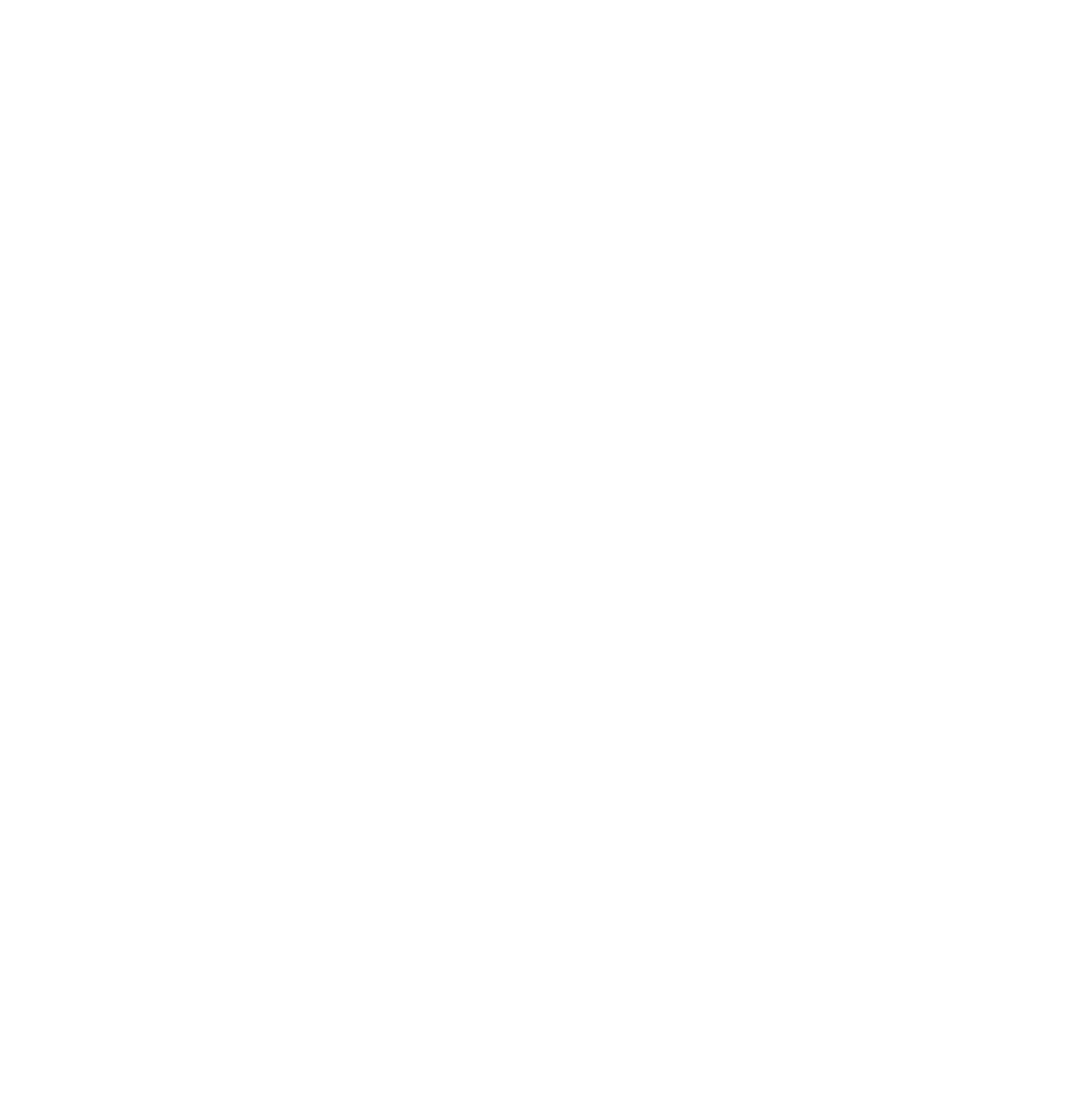
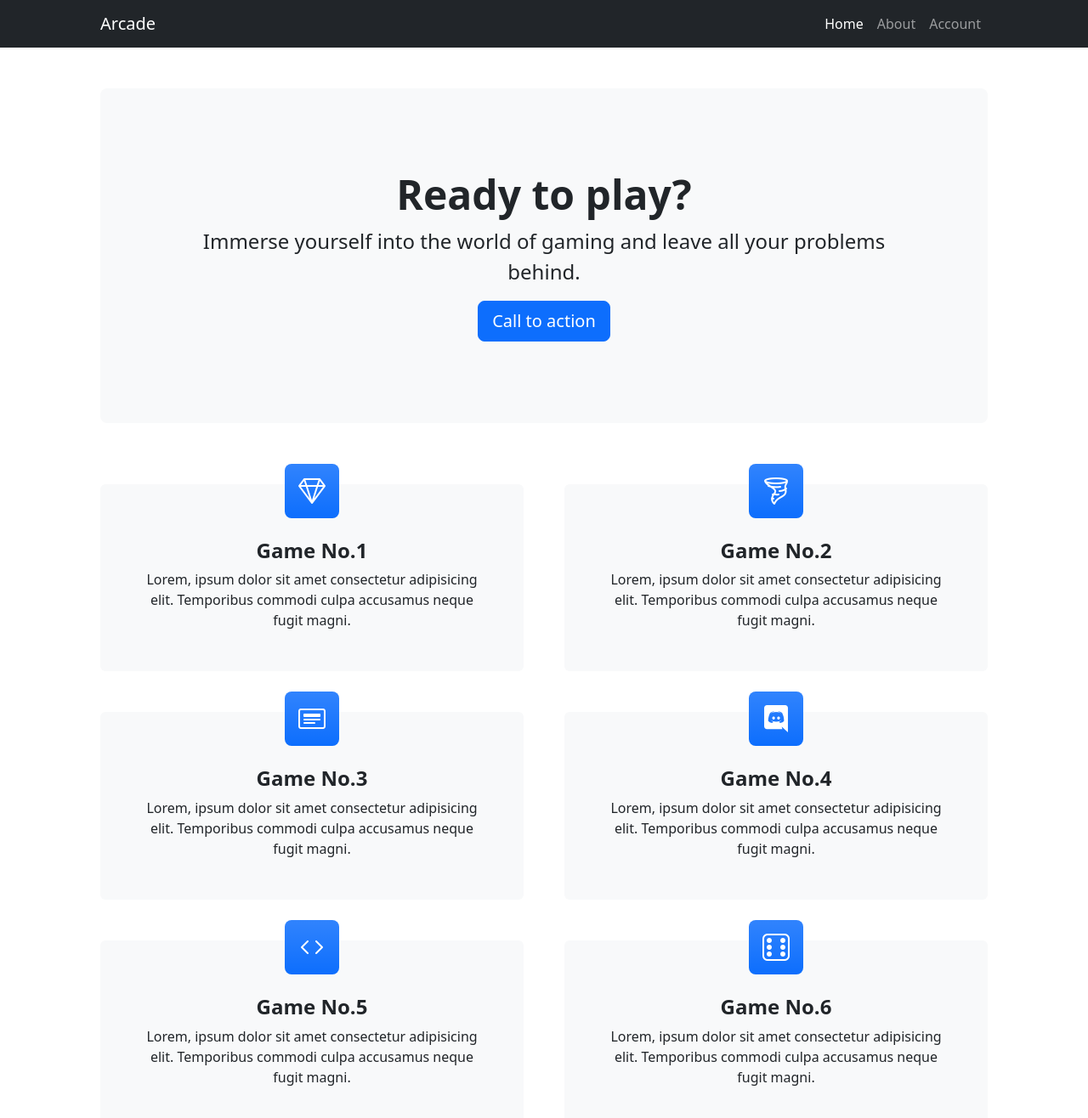
Before and after one commit to MarcosLaporte/LaboIV_TP_Laporte, an Angular app: page /home in a window 1280 px wide. Before the commit this address led to /. Shown: the top 1316 px of the page at 85% size. Before the commit the page ends 800 px from the top, so only its background shows below. Built offline with nearby package versions, Linux system fonts and the light colour scheme.

Commit message:
Update routing

```diff
--- a/src/app/app-routing.module.ts
+++ b/src/app/app-routing.module.ts
@@ -6,10 +6,10 @@
 import { AboutComponent } from './components/about/about.component';
 
 const routes: Routes = [
-	{ path: 'login-component', component: LoginComponent },
-	{ path: 'signup-component', component: SignupComponent },
 	{ path: '', component: HomeComponent },
-	{ path: 'home-component', component: HomeComponent },
+	{ path: 'home', component: HomeComponent },
+	{ path: 'login', component: LoginComponent },
+	{ path: 'signup', component: SignupComponent },
 	{ path: 'about', component: AboutComponent },
 ];
 
--- a/src/app/components/home/home.component.html
+++ b/src/app/components/home/home.component.html
@@ -13,15 +13,15 @@
 	<!-- Responsive navbar-->
 	<nav class="navbar navbar-expand-lg navbar-dark bg-dark">
 		<div class="container px-lg-5">
-			<a class="navbar-brand" href="#!">Arcade</a>
+			<a class="navbar-brand" routerLink="/home">Arcade</a>
 			<button class="navbar-toggler" type="button" data-bs-toggle="collapse"
 				data-bs-target="#navbarSupportedContent" aria-controls="navbarSupportedContent" aria-expanded="false"
 				aria-label="Toggle navigation"><span class="navbar-toggler-icon"></span></button>
 			<div class="collapse navbar-collapse" id="navbarSupportedContent">
 				<ul class="navbar-nav ms-auto mb-2 mb-lg-0">
-					<li class="nav-item"><a class="nav-link active" aria-current="page" routerLink="/home-component">Home</a></li>
-					<li class="nav-item"><a class="nav-link" routerLink="/about-component">About</a></li>
-					<li class="nav-item"><a class="nav-link" routerLink="/login-component">Account</a></li>
+					<li class="nav-item"><a class="nav-link active" aria-current="page" routerLink="/home">Home</a></li>
+					<li class="nav-item"><a class="nav-link" routerLink="/about">About</a></li>
+					<li class="nav-item"><a class="nav-link" routerLink="/login">Account</a></li>
 				</ul>
 			</div>
 		</div>
@@ -48,8 +48,9 @@
 					<div class="col-lg-6 col-xxl-4 mb-5">
 						<div class="card bg-light border-0 h-100">
 							<div class="card-body text-center p-4 p-lg-5 pt-0 pt-lg-0">
-								<div class="feature bg-primary bg-gradient text-white rounded-3 mb-4 mt-n4"><i
-										class="bi bi-collection"></i></div>
+								<div class="feature bg-primary bg-gradient text-white rounded-3 mb-4 mt-n4">
+									<i class="bi bi-gem"></i>
+								</div>
 								<h2 class="fs-4 fw-bold">Game No.1</h2>
 								<p class="mb-0">Lorem, ipsum dolor sit amet consectetur adipisicing elit. Temporibus
 									commodi culpa accusamus neque fugit magni.</p>
@@ -59,8 +60,9 @@
 					<div class="col-lg-6 col-xxl-4 mb-5">
 						<div class="card bg-light border-0 h-100">
 							<div class="card-body text-center p-4 p-lg-5 pt-0 pt-lg-0">
-								<div class="feature bg-primary bg-gradient text-white rounded-3 mb-4 mt-n4"><i
-										class="bi bi-cloud-download"></i></div>
+								<div class="feature bg-primary bg-gradient text-white rounded-3 mb-4 mt-n4">
+									<i class="bi bi-tornado"></i>
+								</div>
 								<h2 class="fs-4 fw-bold">Game No.2</h2>
 								<p class="mb-0">Lorem, ipsum dolor sit amet consectetur adipisicing elit. Temporibus
 									commodi culpa accusamus neque fugit magni.</p>
@@ -70,8 +72,9 @@
 					<div class="col-lg-6 col-xxl-4 mb-5">
 						<div class="card bg-light border-0 h-100">
 							<div class="card-body text-center p-4 p-lg-5 pt-0 pt-lg-0">
-								<div class="feature bg-primary bg-gradient text-white rounded-3 mb-4 mt-n4"><i
-										class="bi bi-card-heading"></i></div>
+								<div class="feature bg-primary bg-gradient text-white rounded-3 mb-4 mt-n4">
+									<i class="bi bi-card-heading"></i>
+								</div>
 								<h2 class="fs-4 fw-bold">Game No.3</h2>
 								<p class="mb-0">Lorem, ipsum dolor sit amet consectetur adipisicing elit. Temporibus
 									commodi culpa accusamus neque fugit magni.</p>
@@ -81,8 +84,9 @@
 					<div class="col-lg-6 col-xxl-4 mb-5">
 						<div class="card bg-light border-0 h-100">
 							<div class="card-body text-center p-4 p-lg-5 pt-0 pt-lg-0">
-								<div class="feature bg-primary bg-gradient text-white rounded-3 mb-4 mt-n4"><i
-										class="bi bi-bootstrap"></i></div>
+								<div class="feature bg-primary bg-gradient text-white rounded-3 mb-4 mt-n4">
+									<i class="bi bi-discord"></i>
+								</div>
 								<h2 class="fs-4 fw-bold">Game No.4</h2>
 								<p class="mb-0">Lorem, ipsum dolor sit amet consectetur adipisicing elit. Temporibus
 									commodi culpa accusamus neque fugit magni.</p>
@@ -92,8 +96,9 @@
 					<div class="col-lg-6 col-xxl-4 mb-5">
 						<div class="card bg-light border-0 h-100">
 							<div class="card-body text-center p-4 p-lg-5 pt-0 pt-lg-0">
-								<div class="feature bg-primary bg-gradient text-white rounded-3 mb-4 mt-n4"><i
-										class="bi bi-code"></i></div>
+								<div class="feature bg-primary bg-gradient text-white rounded-3 mb-4 mt-n4">
+									<i class="bi bi-code"></i>
+								</div>
 								<h2 class="fs-4 fw-bold">Game No.5</h2>
 								<p class="mb-0">Lorem, ipsum dolor sit amet consectetur adipisicing elit. Temporibus
 									commodi culpa accusamus neque fugit magni.</p>
@@ -103,8 +108,9 @@
 					<div class="col-lg-6 col-xxl-4 mb-5">
 						<div class="card bg-light border-0 h-100">
 							<div class="card-body text-center p-4 p-lg-5 pt-0 pt-lg-0">
-								<div class="feature bg-primary bg-gradient text-white rounded-3 mb-4 mt-n4"><i
-										class="bi bi-patch-check"></i></div>
+								<div class="feature bg-primary bg-gradient text-white rounded-3 mb-4 mt-n4">
+									<i class="bi bi-dice-6"></i>
+								</div>
 								<h2 class="fs-4 fw-bold">Game No.6</h2>
 								<p class="mb-0">Lorem, ipsum dolor sit amet consectetur adipisicing elit. Temporibus
 									commodi culpa accusamus neque fugit magni.
--- a/src/app/components/login/login.component.html
+++ b/src/app/components/login/login.component.html
@@ -29,7 +29,7 @@
 					</div>
 
 					<div class="container-login100-form-btn">
-						<button class="login100-form-btn" routerLink="/home-component">
+						<button class="login100-form-btn" routerLink="/home">
 							Login
 						</button>
 					</div>
@@ -44,7 +44,7 @@
 					</div> -->
 
 					<div class="text-center-p-t-136">
-						<a class="txt2" routerLink="/signup-component">
+						<a class="txt2" routerLink="/signup">
 							Create your Account
 							<i class="fa fa-long-arrow-right m-l-5" aria-hidden="true"></i>
 						</a>
--- a/src/app/components/signup/signup.component.html
+++ b/src/app/components/signup/signup.component.html
@@ -29,13 +29,13 @@
 					</div>
 
 					<div class="container-login100-form-btn">
-						<button class="login100-form-btn" routerLink="/home-component">
+						<button class="login100-form-btn" routerLink="/home">
 							Sign Up
 						</button>
 					</div>
 
 					<div class="text-center-p-t-136">
-						<a class="txt2" routerLink="/login-component">
+						<a class="txt2" routerLink="/login">
 							Already a member?
 							<i class="fa fa-long-arrow-right m-l-5" aria-hidden="true"></i>
 						</a>
```
